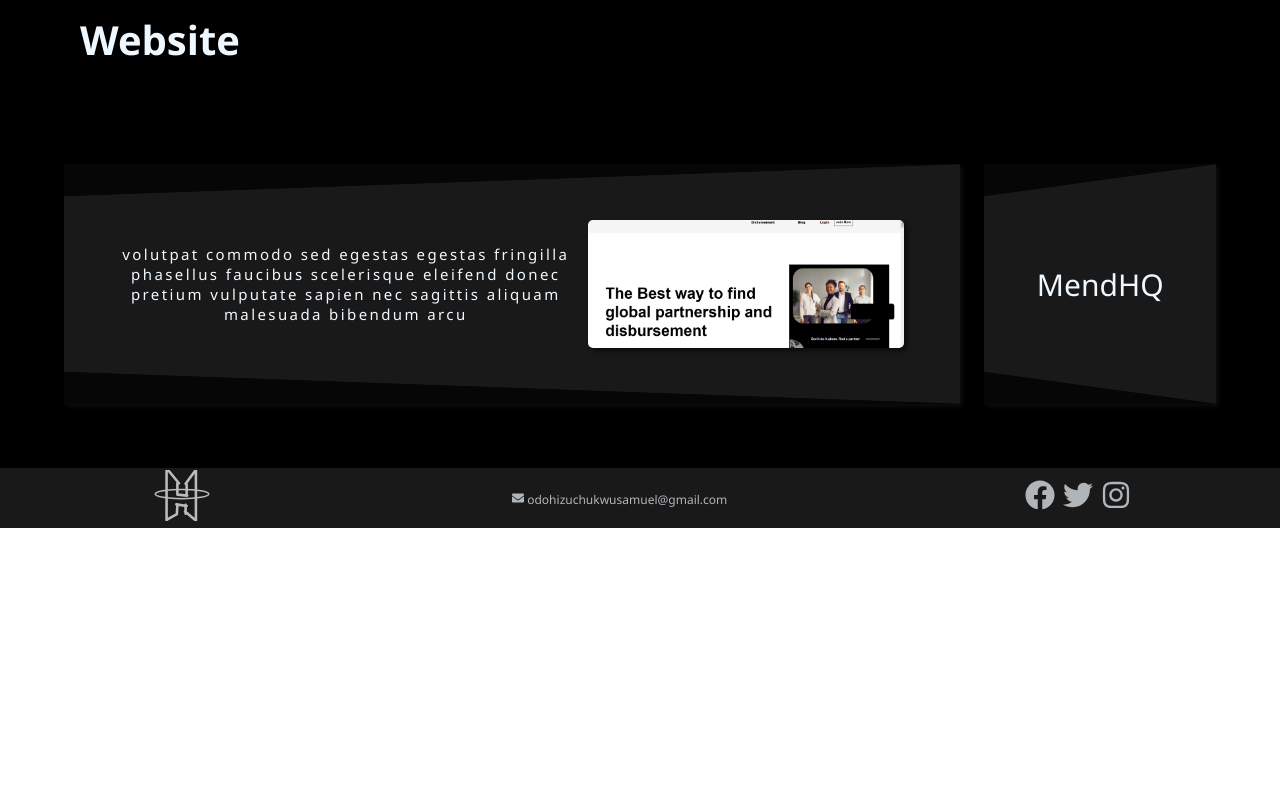
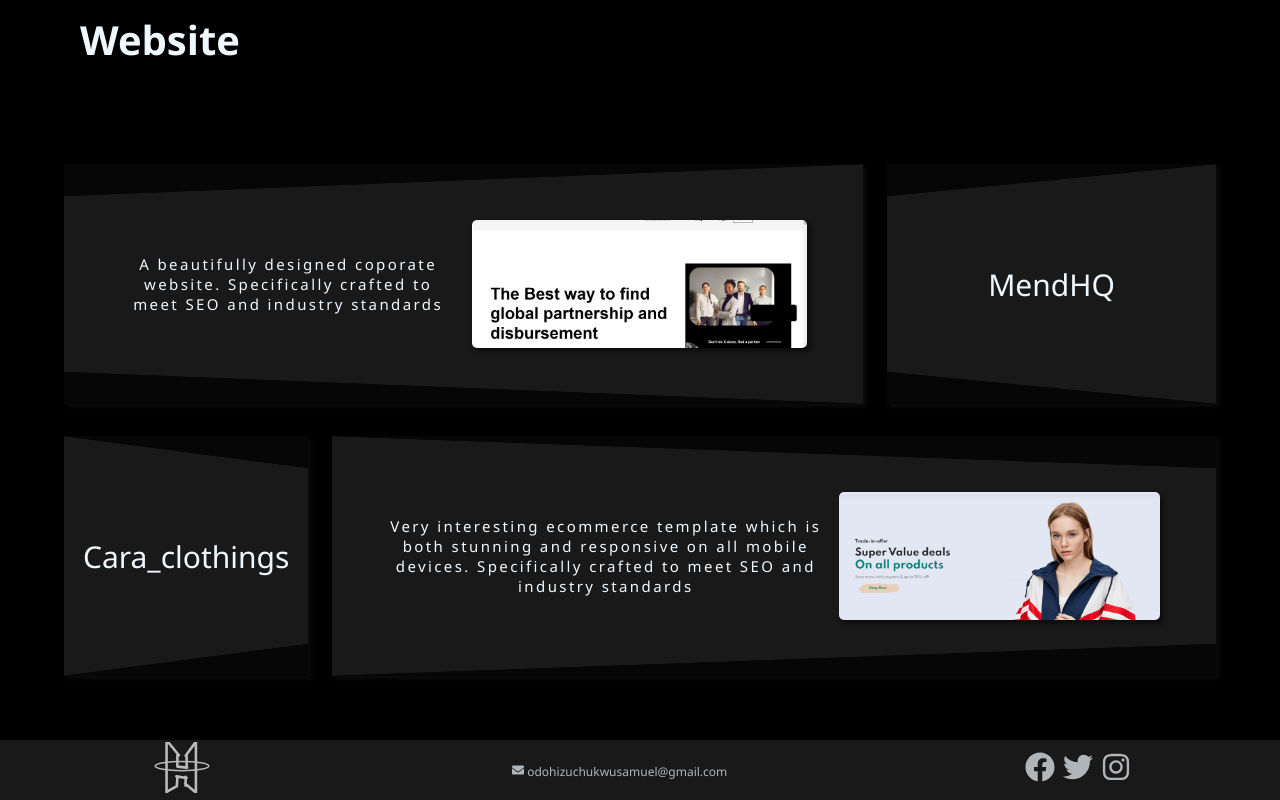
Before and after one commit to Holeey/HoleeyBlog, a React (Create React App) app in the folder myblog/: page /holeeyblog/portfolio in a window 1280 px wide. Shown: the part 692-1492 px from the top of the page. Before the commit the page ends 1220 px from the top, so only its background shows below. Built offline with nearby package versions, Linux system fonts and the light colour scheme.

Commit message:
added a new project to portfolio

```diff
--- a/myblog/src/components/Portfolio/WebProjects/WebProjects.jsx
+++ b/myblog/src/components/Portfolio/WebProjects/WebProjects.jsx
@@ -2,7 +2,7 @@ import React, { useState } from 'react';
 import Footer from '../../Navbar/Navbar_footer/Footer';
 import './webprojects.css';
 import { motion, AnimatePresence } from 'framer-motion';
-//import ideas_image from '../../../assets/blog_image.png';
+import Ecommerce_template_image from '../../../assets/e-commerce_template.png';
 import mendImage from '../../../assets/mendScreenshot.png'
 
 const webProjects = [
@@ -12,17 +12,17 @@ const webProjects = [
     img: mendImage,
     link: 'https://holeey.github.io/psychic-enigma/',
     linkText: 'Open an example website',
-    ideaDescription: "volutpat commodo sed egestas egestas fringilla phasellus faucibus scelerisque eleifend donec pretium vulputate sapien nec sagittis aliquam malesuada bibendum arcu"
+    ideaDescription: "A beautifully designed coporate website. Specifically crafted to meet SEO and industry standards"
   },
- /*{
+ {
     id: '02',
-    name: 'TitTok',
-    img: ideas_image,
-    link: 'https://github.com/Holeey/psychic-enigma/settings/pages',
+    name: 'Cara_clothings',
+    img: Ecommerce_template_image,
+    link: 'https://holeey.github.io/e-commerce_template/',
     linkText: 'Open an example website',
-    ideaDescription: "Very interesting technology of transition between pages. This effect will definitely imprint website of this financial agency in the visitors mind, which later will help convert them to the real clients!",
+    ideaDescription: "Very interesting ecommerce template which is both stunning and responsive on all mobile devices. Specifically crafted to meet SEO and industry standards",
   },
-  {
+  /*{
     id: '03',
     name: 'Instagram',
     img: ideas_image,
```
Also changed, not shown: myblog/src/assets/e-commerce_template.png (added).
